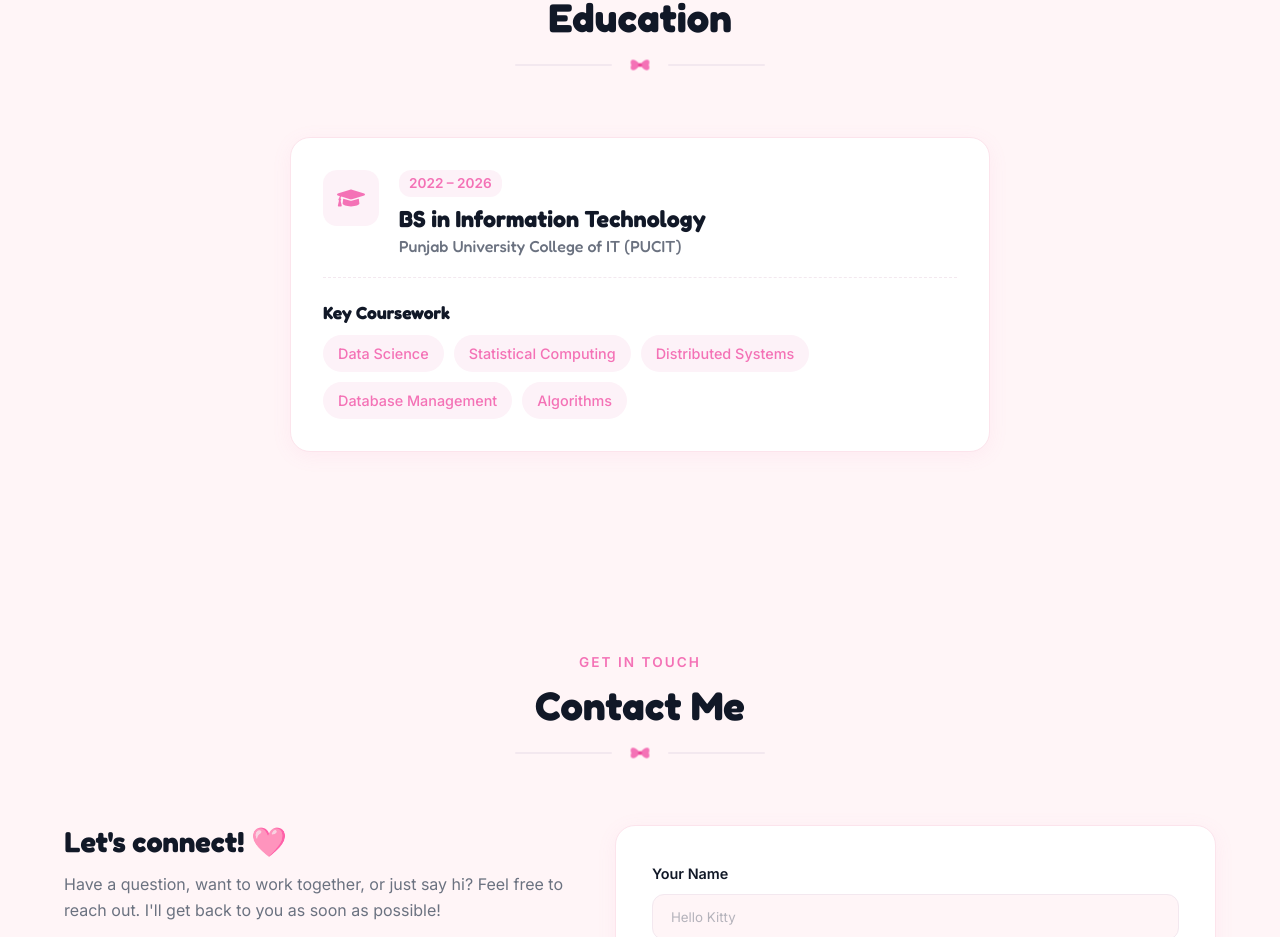
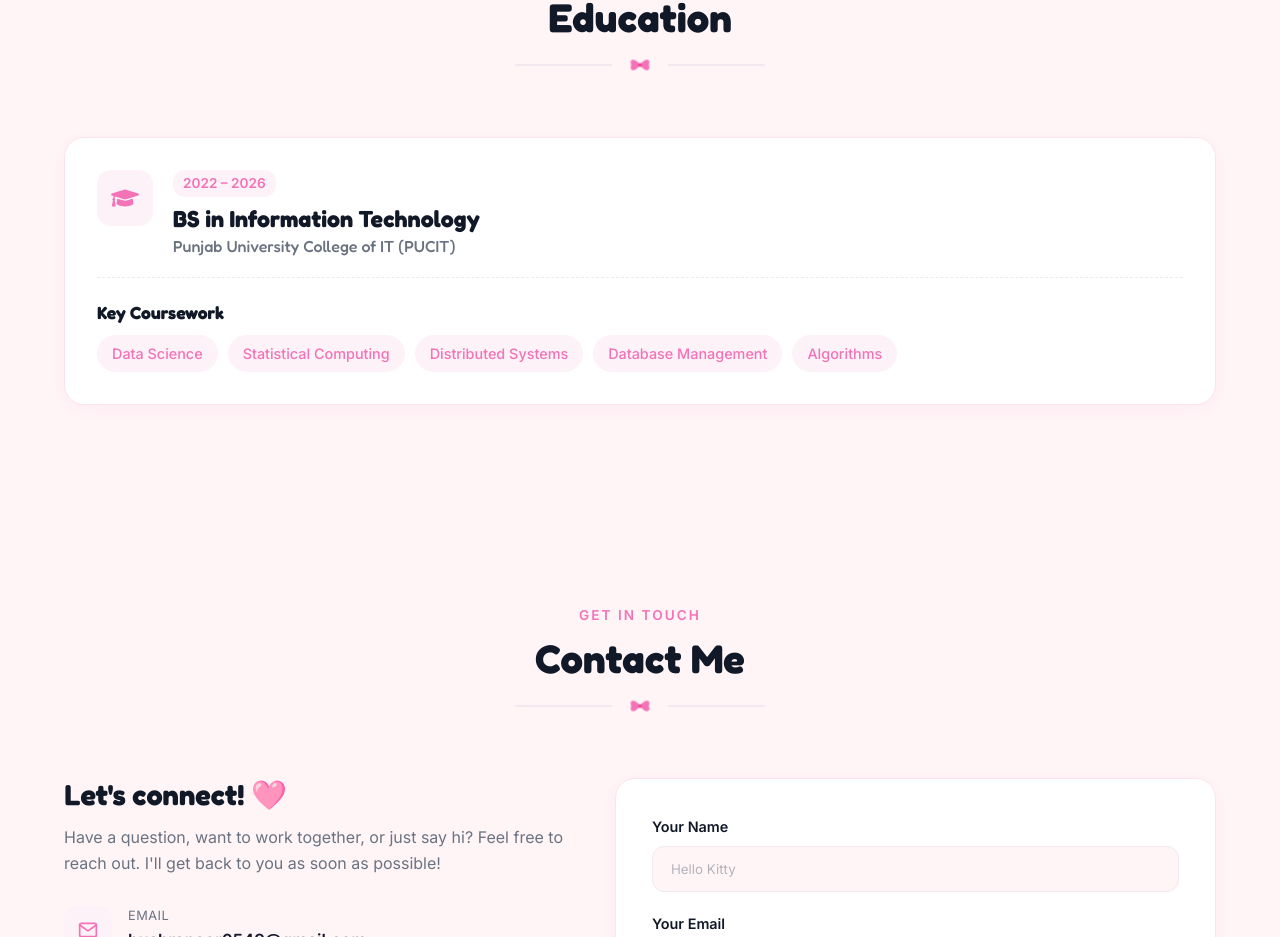
Before and after one commit to mohidabdullah52/MadamPortfolio, a React (Vite) app: page / in a window 1280 px wide. Shown: the part 4112-5049 px from the top of the page. Built offline with nearby package versions, Linux system fonts and the light colour scheme.

Commit message:
fix: make education layout responsive grid and remove fixed card width

```diff
--- a/src/components/Education.css
+++ b/src/components/Education.css
@@ -6,11 +6,11 @@
 }
 
 .education__content {
-  display: flex;
-  flex-direction: column;
-  align-items: center;
+  display: grid;
+  grid-template-columns: repeat(auto-fit, minmax(300px, 1fr));
   gap: 30px;
   margin-top: 20px;
+  width: 100%;
 }
 
 .education-card {
@@ -18,7 +18,7 @@
   border: 1px solid var(--color-border-card);
   border-radius: 20px;
   padding: 32px;
-  max-width: 700px;
+  max-width: 100%;
   width: 100%;
   box-shadow: var(--shadow-card);
   transition: all 0.35s cubic-bezier(0.25, 0.8, 0.25, 1);
```
